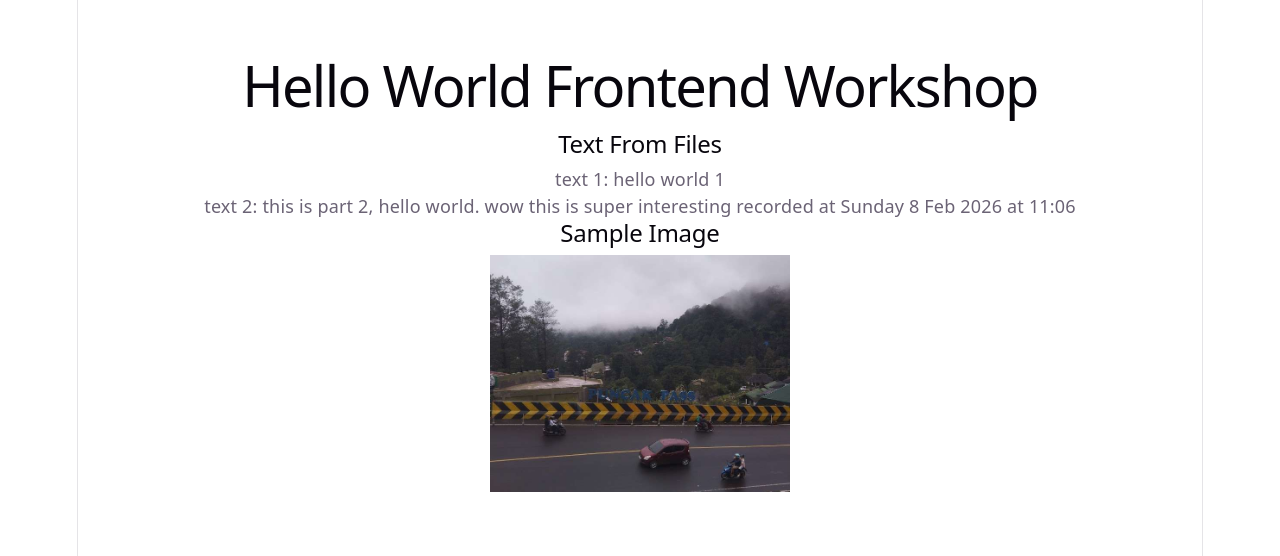
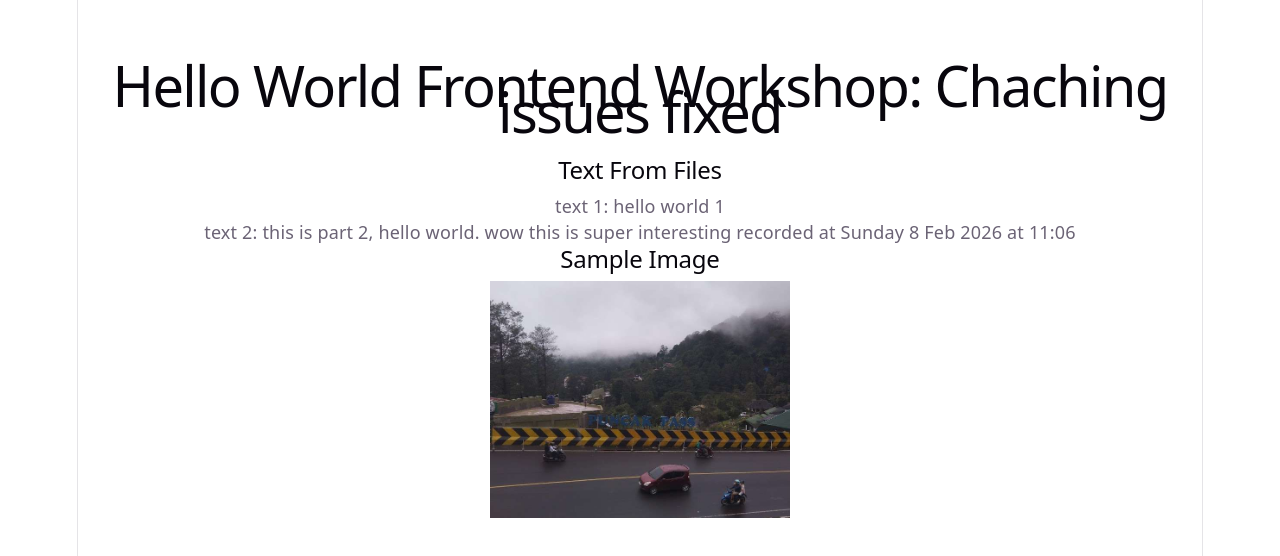
Before and after one commit to priandoyo/react-frontend-workshop, a React (Vite) app: page / in a window 1280 px wide. Shown: the top 556 px of the page. Built offline with nearby package versions, Linux system fonts and the light colour scheme.

Commit message:
chaching issues removed

```diff
--- a/src/App.tsx
+++ b/src/App.tsx
@@ -5,18 +5,21 @@ export default function App() {
   const [text2, setText2] = useState("");
 
   useEffect(() => {
-    fetch("/text1.txt")
+    // Add timestamp to bypass cache
+    const cacheBuster = `?t=${new Date().getTime()}`;
+
+    fetch(`/text1.txt${cacheBuster}`)
       .then(res => res.text())
       .then(data => setText1(data));
 
-    fetch("/text2.txt")
+    fetch(`/text2.txt${cacheBuster}`)
       .then(res => res.text())
       .then(data => setText2(data));
   }, []);
 
   return (
     <div style={{ textAlign: "center", marginTop: 40 }}>
-      <h1>Hello World Frontend Workshop</h1>
+      <h1>Hello World Frontend Workshop: Chaching issues fixed</h1>
 
       <h2>Text From Files</h2>
       <p>{text1}</p>
```
